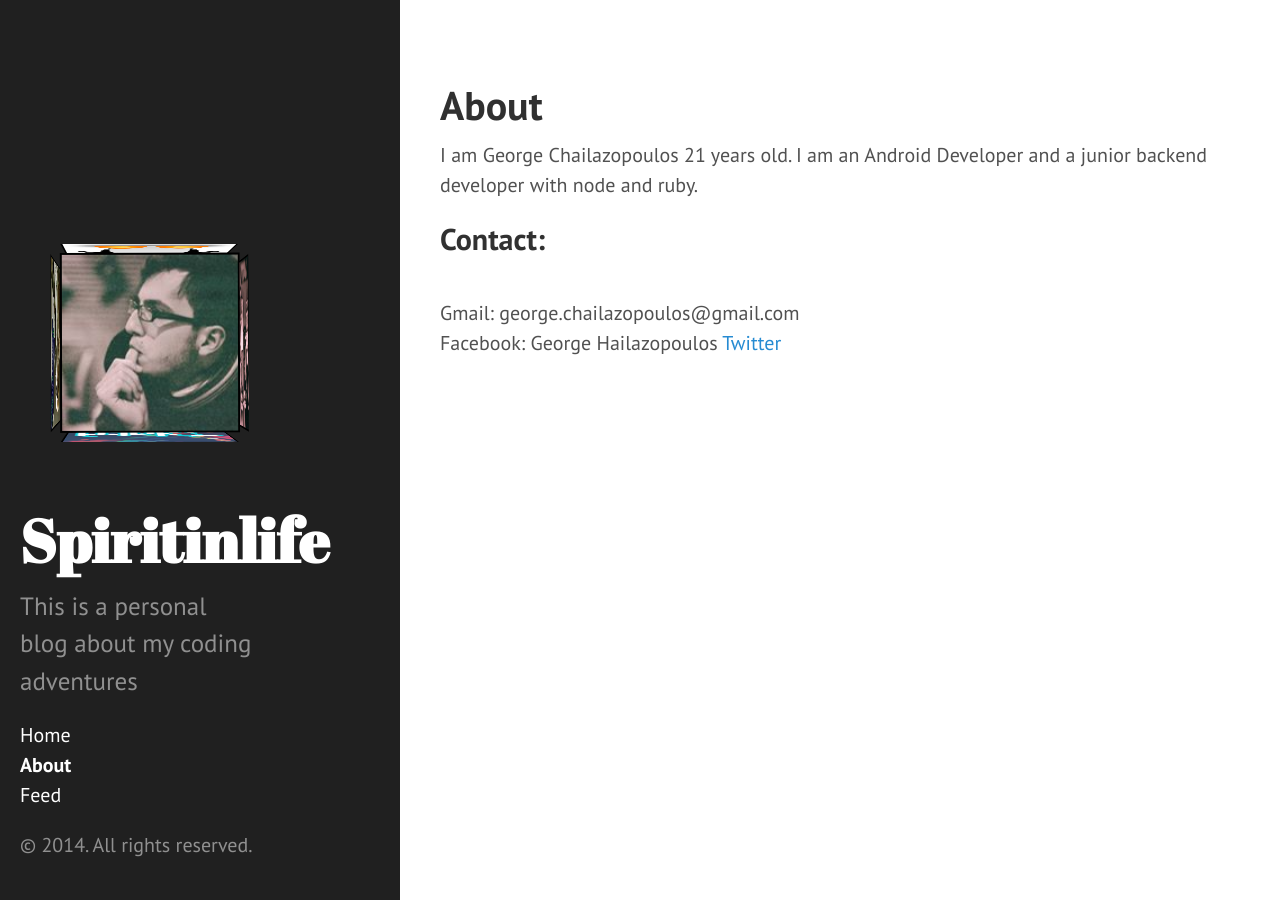
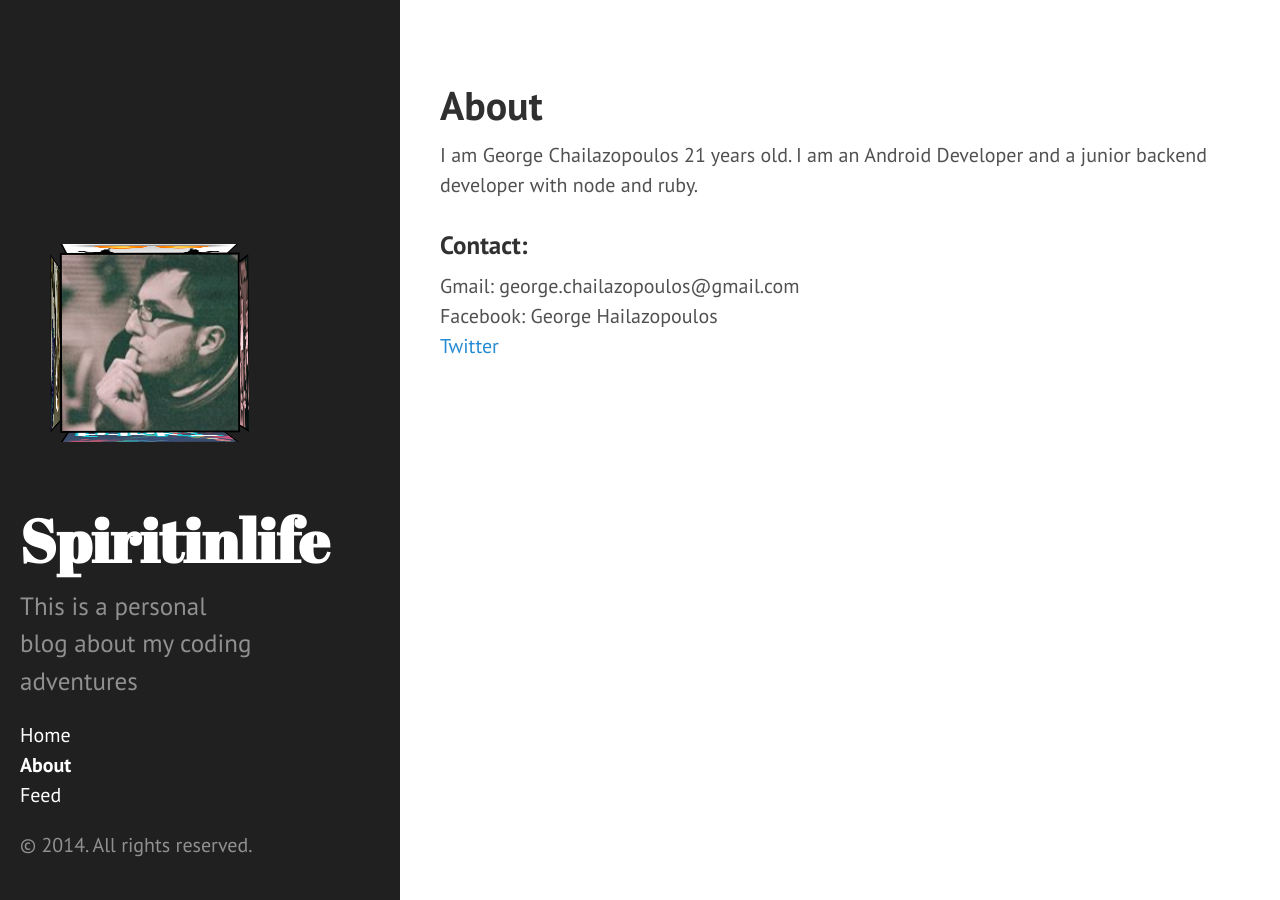
Before and after one commit to spiritinlife/spiritinlife.github.io, a Jekyll site: the page built from about.md, in a window 1280 px wide. Built offline with Jekyll 4.4.1, drawn with Linux system fonts in a browser that asks for light colours; Markdown is read by kramdown in place of the engine named in the settings.

Commit message:
New start

```diff
--- a/about.md
+++ b/about.md
@@ -6,7 +6,7 @@ title: About
 I am George Chailazopoulos 21 years old.
 I am an Android Developer and a junior backend developer with node and ruby.
 
-<h2>Contact:</h2><br>
+<h3>Contact:</h3>
 Gmail: george.chailazopoulos@gmail.com <br>
-Facebook: George Hailazopoulos
+Facebook: George Hailazopoulos<br>
 <a href="https://twitter.com/_spiritinlife">Twitter</a><br>
```
